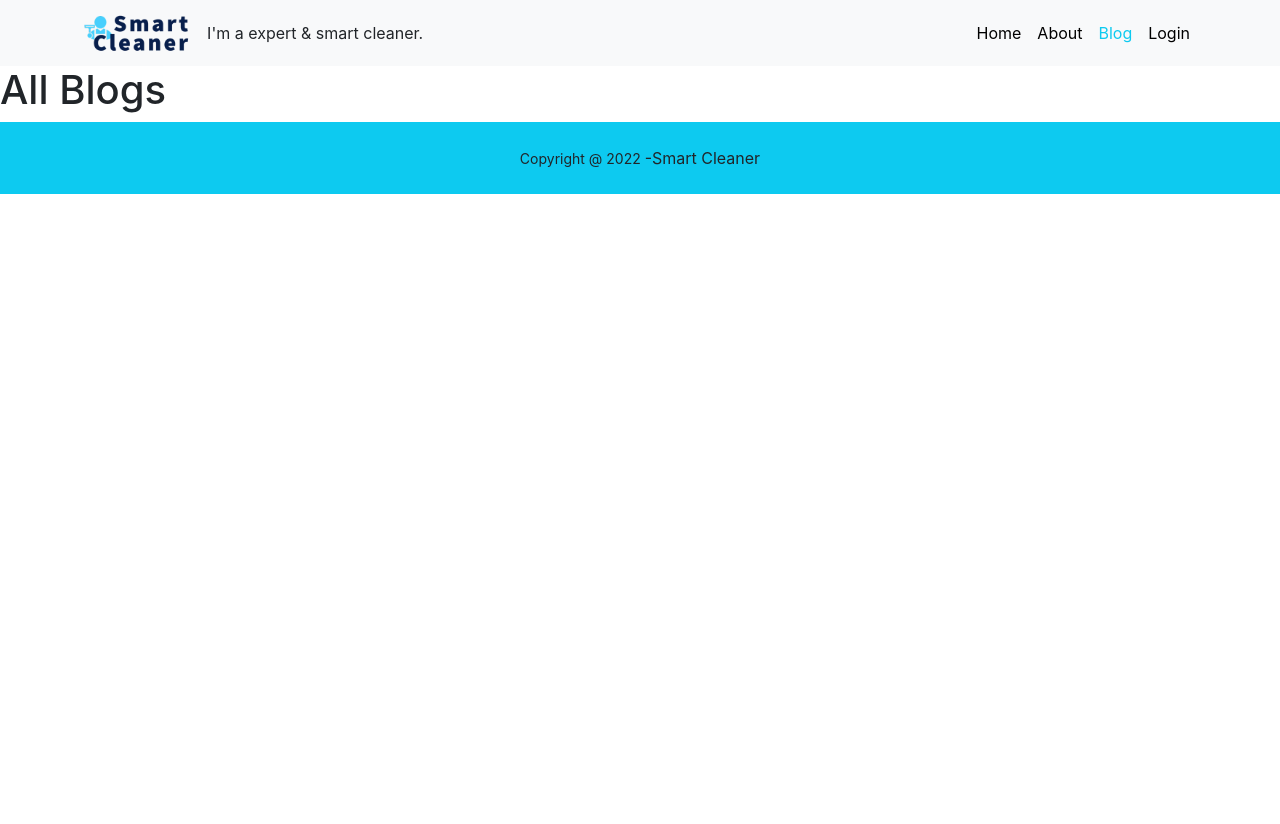
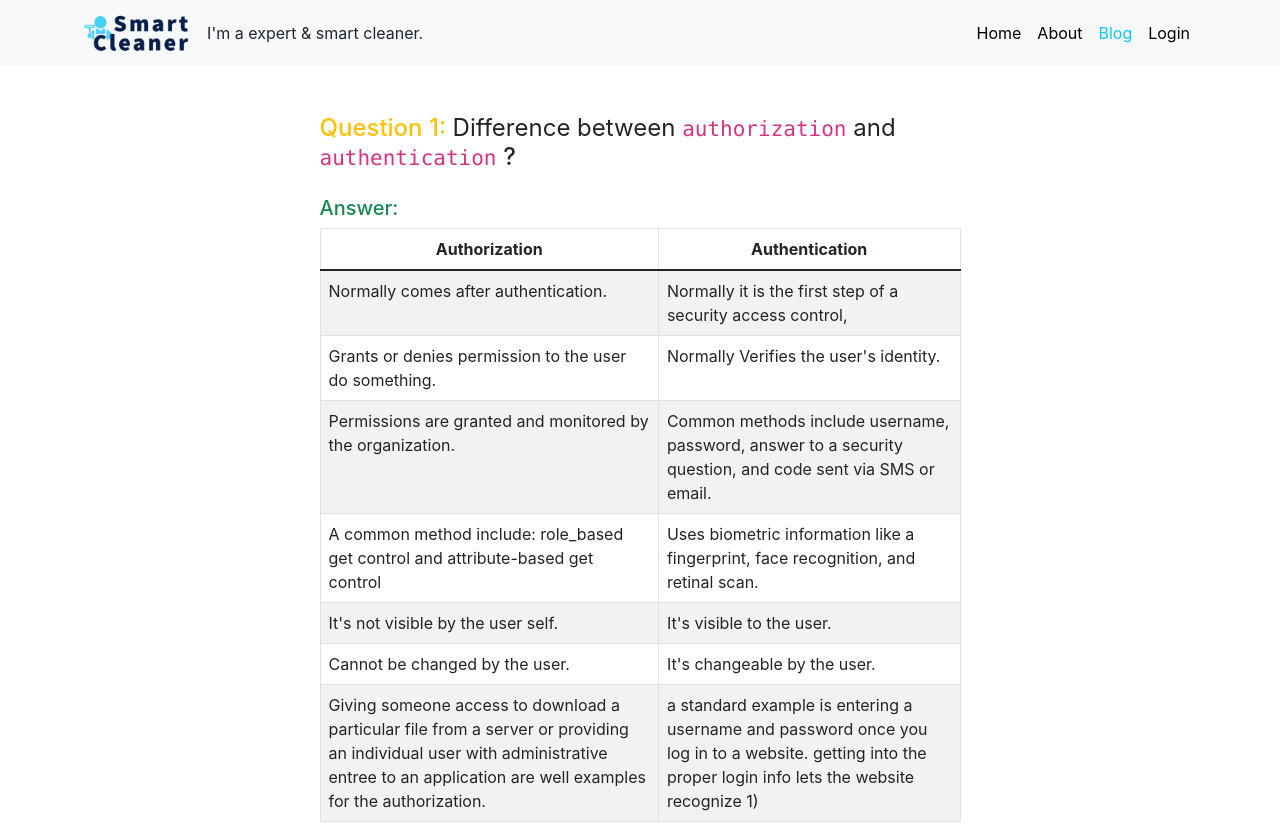
Before and after one commit to kibria-khandaker/smart-cleaner, a React (Create React App) app: page /blog in a window 1280 px wide. Shown: the top 824 px of the page. Before the commit the page ends 800 px from the top, so only its background shows below. Built offline with nearby package versions, Linux system fonts and the light colour scheme; no server answers.

Commit message:
Blog Page Done

```diff
--- a/src/components/Blogs/Blogs.js
+++ b/src/components/Blogs/Blogs.js
@@ -1,9 +1,103 @@
 import React from 'react';
+import { Table } from 'react-bootstrap';
+import fireBaseServicesImg from '../../img/firebaseService.jpg'
 
 const Blogs = () => {
     return (
-        <div>
-            <h1> All Blogs </h1>
+        <div className='container'>
+            <div className="row">
+                <div className="col-md-7 mx-auto">
+                    {/* -----------------  */}
+                    <h4 className='pt-5 pb-3'> <span className='text-warning'> Question 1:</span> <span className='fw-normal '>Difference between <code>authorization</code> and <code>authentication</code> </span> ?</h4>
+                    <h5 className=' text-success'>Answer:</h5>
+                    <Table striped bordered hover>
+                        <thead>
+                            <tr className='text-center'>
+                                <th> Authorization </th>
+                                <th> Authentication </th>
+                            </tr>
+                        </thead>
+                        <tbody>
+                            <tr>
+                                <td> Normally comes after authentication.</td>
+                                <td> Normally it is the first step of a security access control,  </td>
+                            </tr>
+                            <tr>
+                                <td>Grants or denies permission to the user do something. </td>
+                                <td> Normally Verifies the user's identity.</td>
+                            </tr>
+
+                            <tr>
+                                <td>Permissions are granted and monitored by the organization.</td>
+                                <td>Common methods include username, password, answer to a security question, and code sent via SMS or email.</td>
+                            </tr>
+                            <tr>
+                                <td> A common method include: role_based get control and attribute-based get control</td>
+                                <td> Uses biometric information like a fingerprint, face recognition, and retinal scan.</td>
+                            </tr>
+                            <tr>
+                                <td>It's not visible by the user self.</td>
+                                <td> It's visible to the user. </td>
+                            </tr>
+                            <tr>
+                                <td>Cannot be changed by the user.</td>
+                                <td> It's changeable by the user. </td>
+                            </tr>
+                            <tr>
+                                <td>Giving someone access to download a particular file from a server or providing an individual user with administrative entree to an application are well examples for the authorization.</td>
+                                <td>a standard example is entering a username and password once you log in to a website. getting into the proper login info lets the website recognize 1) </td>
+                            </tr>
+                        </tbody>
+                    </Table>
+
+                    <br /> <hr />
+                    {/* ---------------------------  */}
+                    <h4 className='pt-5 pb-3'> <span className='text-warning'> Question 2:</span> <span className='fw-normal '> Why are you using <code>firebase?</code> What other options do you have to <code>implement authentication?</code></span> </h4>
+                    <h5 className=' text-success'>Answer:</h5>
+                    <p>Firebase is able to manage databases in real-time or instantly. Easy to exchange or easily with data migration using firebase, easy process to Authentication or Authorization. it's developer-friendly by google. and Firebase Storage is basically a powerful and simple object storage, in which you can store your files easily.</p>
+                    <p> <b>Here Some Name of Providers for  implement authentication: </b>  <br />
+                        STYTCH ,
+                        Ory ,
+                        Supabase,
+                        Okta,
+                        PingIdentity,
+                        Keycloak,
+                        Frontegg,
+                        Authress,
+                        Auth0,
+                        Amazon Cognito,
+                        OneLogin,
+                    </p>
+
+                    <br /> <hr />
+                    {/* --------------------------------  */}
+                    <h4 className='pt-5 pb-3'> <span className='text-warning'> Question 3:</span> <span className='fw-normal '> What other services does <code>firebase</code> provide other than <code>authentication?</code></span> </h4>
+                    <h5 className=' text-success'>Answer:</h5>
+                    <p><b>There are  Firebase Services List other than Authentication:</b></p>
+
+                    <p>
+                        Cloud Firestore, +
+                        Machine Learning, +
+                        Cloud Functions,   +
+                        Hosting,+
+                        Cloud Storage,+
+                        Realtime Database,+
+                        Crashlytics,+
+                        Performance Monitoring,+
+                        Test Lab,+
+                        App Distribution,+
+                        Google Analytics,+
+                        In-App Messaging,+
+                        A/B Testing,+
+                        Cloud Messaging,+
+                        Remote Config,+
+                        Dynamic Links,
+                    </p>
+                    <img className='w-100' src={fireBaseServicesImg} alt="" />
+                    <br /><br /><br /><br />
+
+                </div>
+            </div>
         </div>
     );
 };
--- a/src/components/CustomerReviews/CustomerReviews.js
+++ b/src/components/CustomerReviews/CustomerReviews.js
@@ -7,7 +7,7 @@ const CustomerReviews = () => {
     const [customerReviews, setCustomerReviews] = useReviews();
 
     return (
-        <div className='container-fluid bg-light mt-5 py-5'>
+        <div className='container-fluid bg-light mt-5 py-5' id='customerReviews' >
             <div className='container'>
                 <div className="row">
                     <div className="col-md-12 pt-4 ">
--- a/src/components/Services/Services.js
+++ b/src/components/Services/Services.js
@@ -22,7 +22,7 @@ const Services = () => {
                     <p className=' w-75 mx-auto text-center'> Cleaning eliminates germs along with dirt and dust, resulting in better indoor air quality, leaving a whiff of freshness in its wake. The kitchen and bathroom usually require special attention, as they are known to be one of the germiest places in any house. </p>
                 </div>
             </div>
-            <div className="row row-cols-1 row-cols-md-3 g-4 mb-5">
+            <div className="row row-cols-1 row-cols-md-2 row-cols-lg-3 g-5 mb-5">
                 {
                     services.map(service => <SingleServiceComponent
                         key={service.id}
--- a/src/components/Services/SingleServiceComponent.js
+++ b/src/components/Services/SingleServiceComponent.js
@@ -5,7 +5,7 @@ const SingleServiceComponent = ({ service, handleCheckout }) => {
 
     return (
         <div className="col">
-            <div className="card h-100 ">
+            <div className="card ">
                 <img src={img1} className="card-img-top" alt="myImage" />
                 <div className="card-body text-center">
                     <h5 className="card-title text-uppercase text-info my-4">{name}</h5>
```
Also changed, not shown: src/img/firebaseService.jpg (added).
